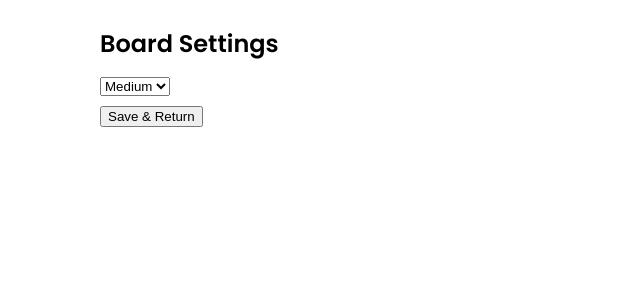
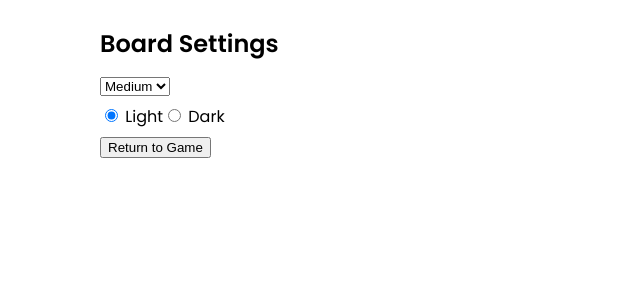
Before and after one commit to BattlesnakeOfficial/board, a React (Create React App) app: page /settings in a window 1280 px wide. Shown: the top 300 px of the page, without its empty margins (0-640 px from the left). Built offline with nearby package versions, Linux system fonts and the light colour scheme.

Commit message:
DEV-515 Move theme button to settings
* moved theme selection to settings
* modified toggleTheme to be explicit

```diff
--- a/src/actions/index.js
+++ b/src/actions/index.js
@@ -1,5 +1,4 @@
 import { delay, getFrameByTurn, streamAllEvents } from "../utils/engine-client";
-import { themes } from "../theme";
 import * as types from "./action-types";
 
 // Sort of a hack, until we have persisted playback options
@@ -168,11 +167,8 @@ export const toggleGamePause = () => {
 };
 
 export const toggleTheme = themeToSet => {
-  return async (dispatch, getState) => {
-    const { theme } = getState().game;
-    dispatch(
-      setTheme(themeToSet || theme === themes.dark ? themes.light : themes.dark)
-    );
+  return async dispatch => {
+    dispatch(setTheme(themeToSet));
   };
 };
 
--- a/src/components/game.jsx
+++ b/src/components/game.jsx
@@ -97,8 +97,8 @@ class Game extends React.Component {
 
     this.props.togglePlayButtons("show");
 
-    if (options.boardTheme) {
-      this.props.toggleTheme(options.boardTheme);
+    if (options.theme) {
+      this.props.toggleTheme(options.theme);
     }
 
     if (options.game && options.engine) {
--- a/src/components/game/GamePage.jsx
+++ b/src/components/game/GamePage.jsx
@@ -42,7 +42,7 @@ const mapStateToProps = state => {
 const mapDispatchToProps = dispatch => ({
   setGameOptions: options => dispatch(setGameOptions(options)),
   fetchFrames: () => dispatch(fetchFrames()),
-  toggleTheme: () => dispatch(toggleTheme()),
+  toggleTheme: theme => dispatch(toggleTheme(theme)),
   reloadGame: () => dispatch(reloadGame()),
   toggleGamePause: paused => dispatch(toggleGamePause(paused)),
   stepForwardFrame: () => dispatch(stepForwardFrame()),
--- a/src/components/settings/SettingsPage.jsx
+++ b/src/components/settings/SettingsPage.jsx
@@ -3,7 +3,8 @@ import { useDispatch, useSelector } from "react-redux";
 import {
   currentFrameRate,
   currentTheme,
-  frameRateUpdated
+  frameRateUpdated,
+  themeSelected
 } from "./settings-slice";
 import PlaybackSpeed from "./playback/PlaybackSpeed";
 import "./SettingsPage.module.css";
@@ -28,8 +29,24 @@ const SettingsPage = () => {
             onChange={e => dispatch(frameRateUpdated(e.target.value))}
           />
         </div>
+        <div onChange={e => dispatch(themeSelected(e.target.value))}>
+          <input
+            type="radio"
+            value="light"
+            name="theme"
+            checked={theme === "light"}
+          />{" "}
+          Light
+          <input
+            type="radio"
+            value="dark"
+            name="theme"
+            checked={theme === "dark"}
+          />{" "}
+          Dark
+        </div>
         <div>
-          <button onClick={() => history.goBack()}>Save & Return</button>
+          <button onClick={() => history.goBack()}>Return to Game</button>
         </div>
       </section>
     </main>
```
